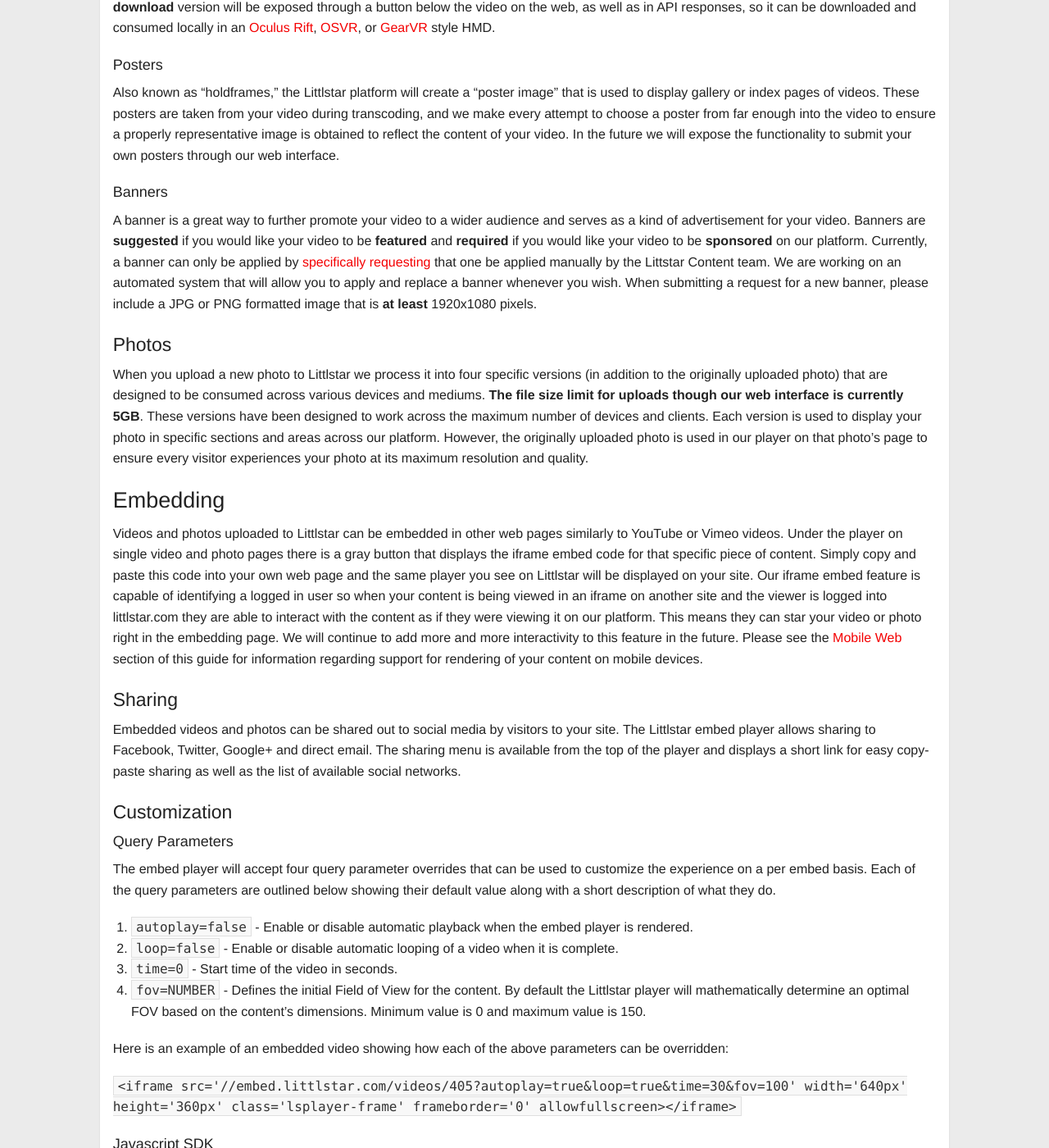
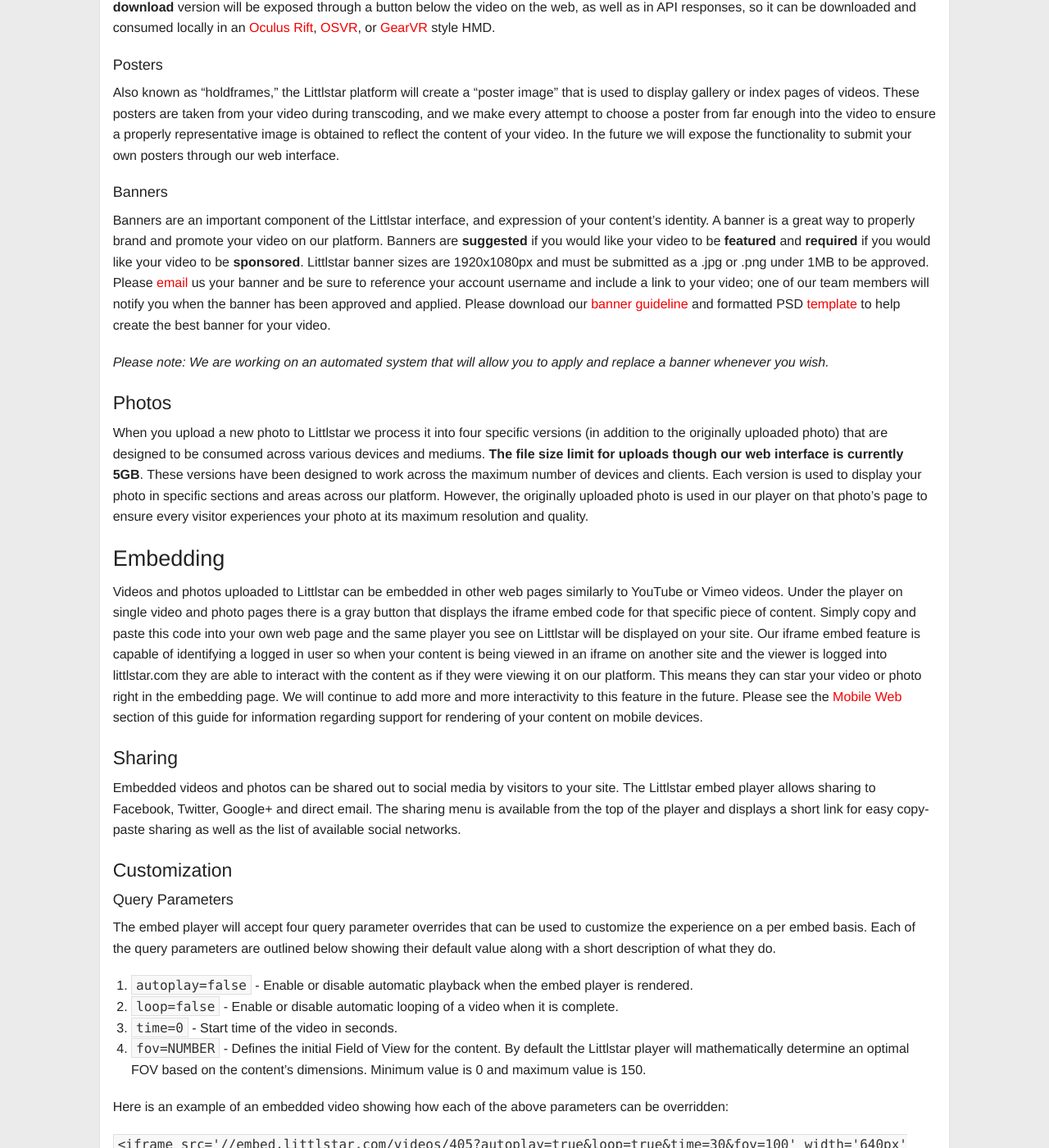
Before and after one commit to littlstar/littlstar.github.io, a Jekyll site: the page built from content-guide.md, in a window 1280 px wide and 1400 px high, scrolled down 2588 px. Shown: the whole window at 82% size. Built offline with Jekyll 4.4.1, drawn with Linux system fonts in a browser that asks for light colours; nearby versions of some CDN libraries; comment, search, counter and statistics services are not loaded; some of the changed text lies outside the part shown.

Commit message:
updated banner info in content guide

```diff
--- a/content-guide.md
+++ b/content-guide.md
@@ -79,7 +79,9 @@ Also known as "holdframes," the Littlstar platform will create a "poster image"
 
 ##### Banners
 
-A banner is a great way to further promote your video to a wider audience and serves as a kind of advertisement for your video. Banners are **suggested** if you would like your video to be **featured** and **required** if you would like your video to be **sponsored** on our platform. Currently, a banner can only be applied by [specifically requesting](mailto:support@littlstar.com?subject=VIdeo%20Banner%20Request) that one be applied manually by the Littstar Content team. We are working on an automated system that will allow you to apply and replace a banner whenever you wish. When submitting a request for a new banner, please include a JPG or PNG formatted image that is **at least** 1920x1080 pixels.
+Banners are an important component of the Littlstar interface, and expression of your content's identity. A banner is a great way to properly brand and promote your video on our platform. Banners are **suggested** if you would like your video to be **featured** and **required** if you would like your video to be **sponsored**. Littlstar banner sizes are 1920x1080px and must be submitted as a .jpg or .png under 1MB to be approved. Please [email](mailto:content@littlstar.com?subject=VIdeo%20Banner%20Request) us your banner and be sure to reference your account username and include a link to your video; one of our team members will notify you when the banner has been approved and applied. Please download our [banner guideline](http://media.littlstar.com/littlstar-banner-guideline.pdf) and formatted PSD [template](http://media.littlstar.com/littlstar-banner-template.psd) to help create the best banner for your video.
+
+*Please note: We are working on an automated system that will allow you to apply and replace a banner whenever you wish.*
 
 #### Photos
 
@@ -108,6 +110,10 @@ Here is an example of an embedded video showing how each of the above parameters
 
 `<iframe src='//embed.littlstar.com/videos/405?autoplay=true&loop=true&time=30&fov=100' width='640px' height='360px' class='lsplayer-frame' frameborder='0' allowfullscreen></iframe>`
 
+We have also assembled some example code showing how our embed player should be wrapped with the optimal HTML/CSS structure to ensure the player remains contained inside its parent element while maintaining proper aspect ratio:
+
+https://gist.github.com/jwerle/ba9ee6212fdcd6a3fd94
+
 ##### Javascript SDK
 
 In addition to the URL specific query parameter overrides outlined above, we offer a Javascript SDK that can be included on your site that offers advanced configuration and control options for one or more iframes. This SDK exposes each iframe element on the page individually through an emitted Javascript event so you can customize each piece of content dynamically - while your page is loading. For more in-depth documentation and examples please see the [official documentation](http://developer.littlstar.com/lsplayer-iframe-sdk/doc/).
```
